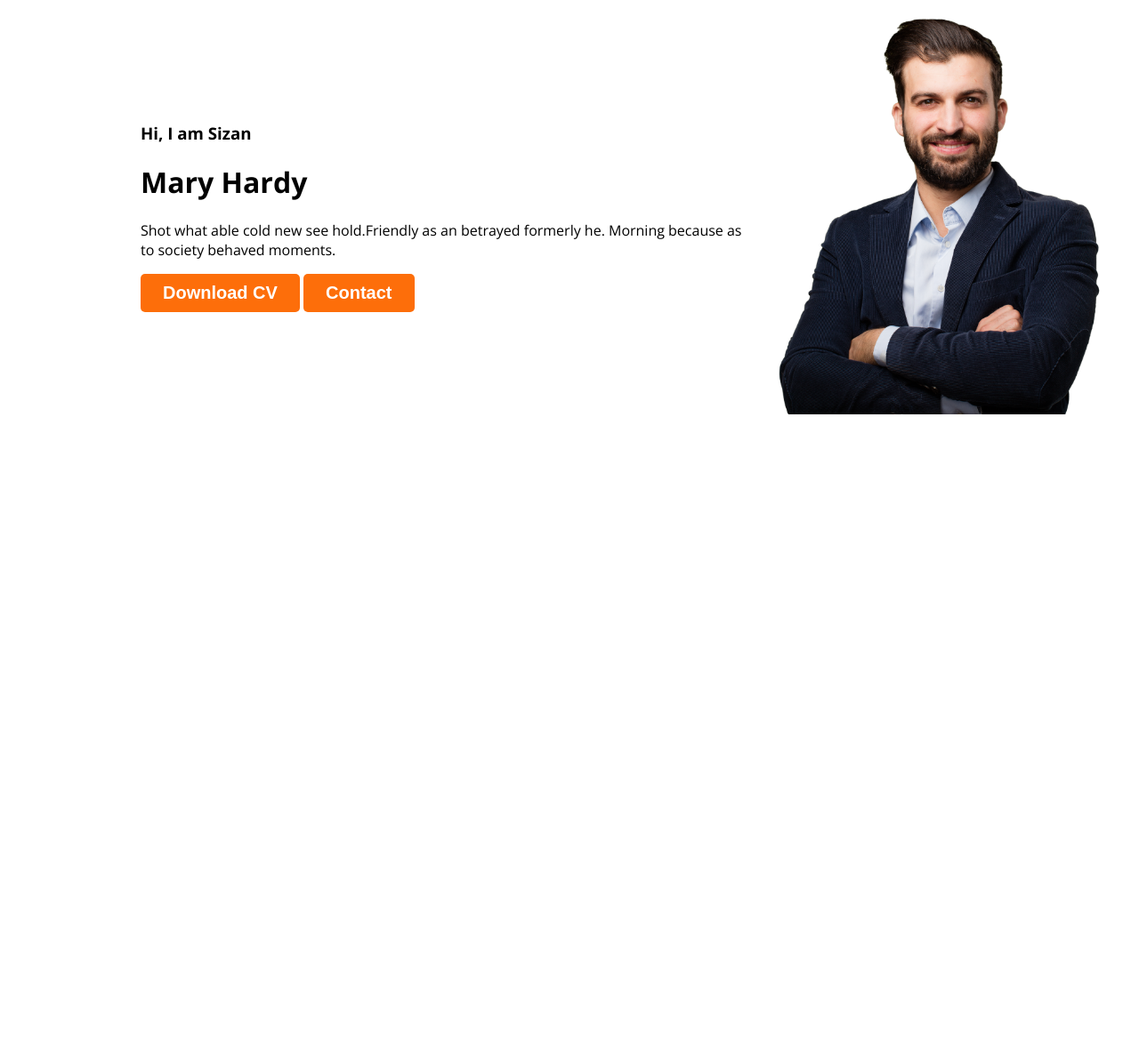
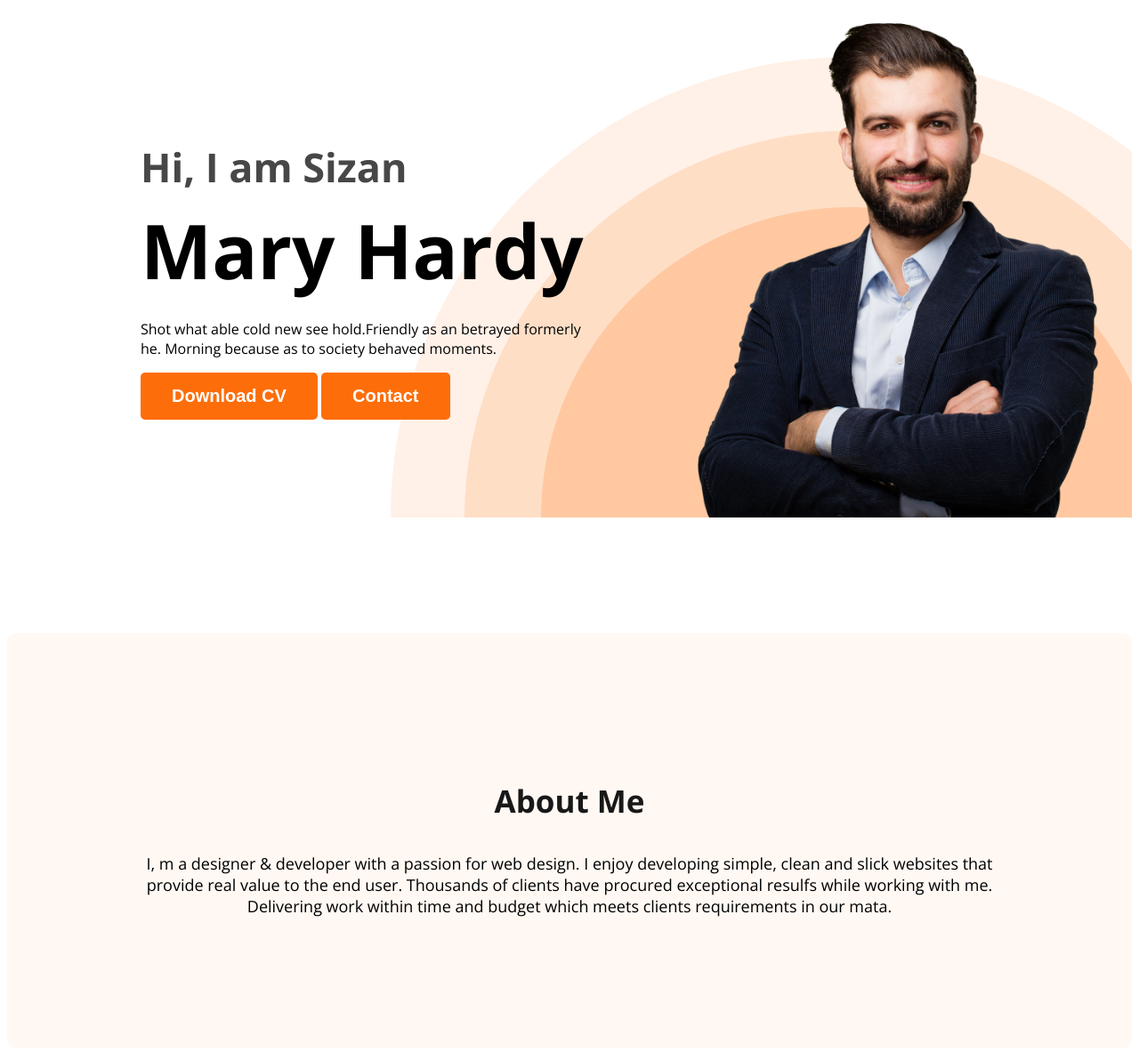
Before and after one commit to sizan360/web-developer-portfolio, a plain HTML site: page index.html in a window 1280 px wide. Shown: the part 152-1334 px from the top of the page at 89% size. Before the commit the page ends 800 px from the top, so only its background shows below. Drawn offline with nearby package versions, Linux system fonts and the light colour scheme.

Commit message:
about section created

```diff
--- a/index.html
+++ b/index.html
@@ -24,12 +24,21 @@
             <div class="banner-content">
                 <h3 class="banner-greeting">Hi, I  am Sizan</h3>
                 <h1 class="banner-title">Mary Hardy</h1>
-                <p>Shot what able cold new see hold.Friendly as an betrayed formerly he. Morning because as to society behaved moments.</p>
+                <p class="banner-description">Shot what able cold new see hold.Friendly as an betrayed formerly he. Morning because as to society behaved moments.</p>
                 <button class="btn-primary">Download CV</button>
                 <button class="btn-primary">Contact</button>
             </div>
             <img class="profile-pic" src="images/hardy.png" alt="">
         </div>
     </header>
+    <main>
+         <section class="about">
+            <h3 class="section-title">About Me</h3>
+            <p class="section-description">I, m a designer & developer with a passion for web design. I enjoy developing simple, clean and slick websites that provide real value to the end user. Thousands of clients have procured exceptional resulfs while working with me. Delivering work within time and budget which meets clients requirements in our mata.</p>
+         </section>
+    </main>
+    <footer>
+
+    </footer>
 </body>
 </html>
--- a/styles/portfolio.css
+++ b/styles/portfolio.css
@@ -14,7 +14,21 @@ body{
     font-size: 20px;
     font-style: normal;
     font-weight: 700;
-    padding: 10px 25px;
+    padding: 15px 35px;
+}
+
+.section-title{
+    color:  #181818;
+    text-align: center;
+    font-size: 35px;
+    font-style: normal;
+    font-weight: 700;
+}
+
+.section-description{
+    color: #757575);
+    text-align: center;
+    font-size: 18px;
 }
 /* nav related styles */
 nav {
@@ -49,12 +63,41 @@ nav a{
 /* header related styles */
 .header{
     background-color: White-Color, #fff;
+    background-image: url('../images/header_bg.png');
+    background-repeat: no-repeat;
+    background-position: bottom right;
 }
 .banner{
-    padding: 30px 30px 30px 150px;
+    padding: 30px 30px 0px 150px;
     display: flex;
     align-items: center;
+    justify-content: space-between;
+}
+
+.banner-content{
+    max-width: 500px;
 }
 .banner .profile-pic{
-    width: 400px;
+    width: 500px;
 }
+.banner-greeting{
+    font-size: 45px;
+   color: #474747;
+   margin-bottom: 0;
+}
+.banner-title{
+    font-size: 85px;
+    font-weight: 700;
+    margin-top: 5px;
+    margin-bottom: 20px;
+}
+
+/* main section styles */
+
+/* about section styles */
+.about{
+    padding: 130px;
+    border-radius: 10px;
+    background: #FFF8F3;
+    margin: 130px 0;
+}
```
